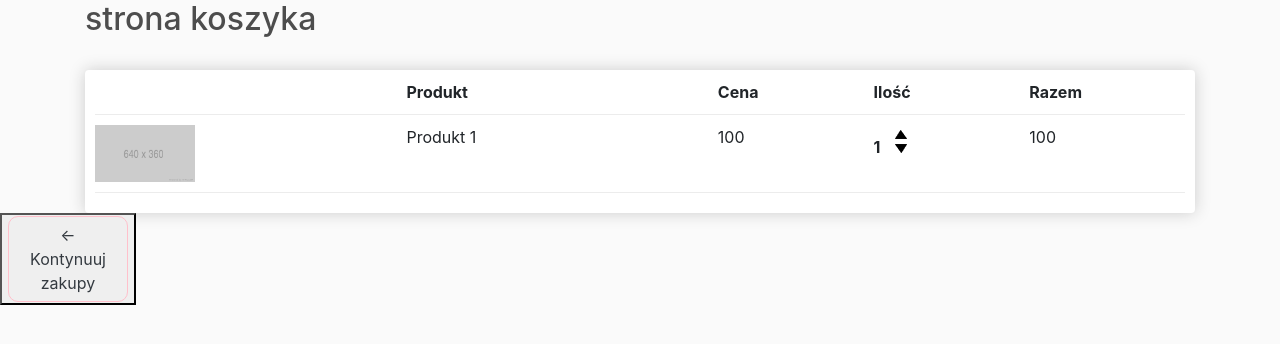
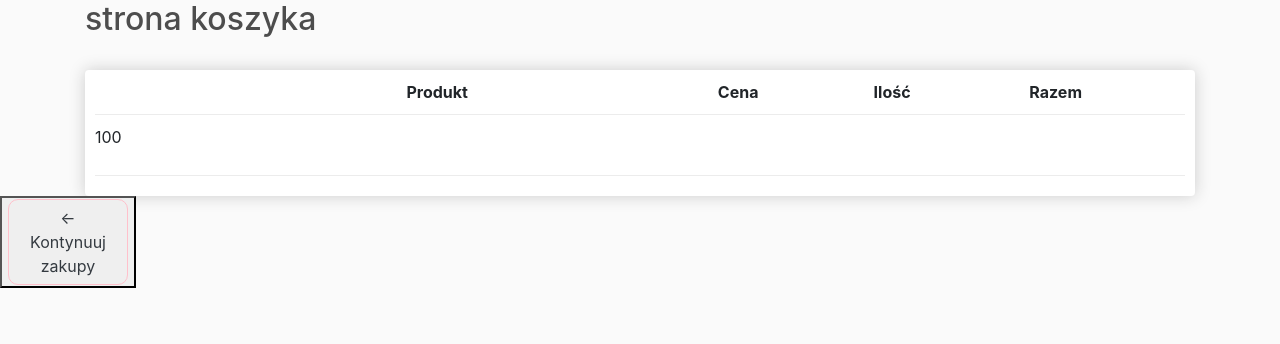
Before and after one commit to ilonakow/ecommerce_shop, a Django app: page /cart/ in a window 1280 px wide. Shown: the part 95-439 px from the top of the page. Run offline with Django 4.2, Linux system fonts and the light colour scheme; some libraries are stand-ins or nearby versions.

Commit message:
change in order model, cart

```diff
--- a/cart/templates/cart/cart_page.html
+++ b/cart/templates/cart/cart_page.html
@@ -6,8 +6,6 @@
 <h2>strona koszyka</h2>
 
 <div class="row">
-
-
 
 
 </div>
@@ -23,24 +21,27 @@
     </div>
 
     <div class="cart-row">
-		<div style="flex:2"><img class="row-image" src="{% static 'images/placeholder.png' %}"></div>
-		<div style="flex:2"><p>Produkt 1</p></div>
-		<div style="flex:1"><p>100</p></div>
+            {% for product in products %}
+            <div style="flex:2"><img class="row-image" src="{{product.imageURL}}></div>
+        <div style="flex:2"><p>{{product.name}}</p></div>
+        <div style="flex:1"><p>{{product.price}}</p></div>
         <div style="flex:1">
-			<p class="quantity">1</p>
+            <p class="quantity">{{product.quantity}}</p>
             <div class="quantity">
                 <img class="chg-quantity" src="{% static  'images/arrow-up.png' %}">
                 <img class="chg-quantity" src="{% static  'images/arrow-down.png' %}">
 
             </div>
         </div>
+    {% endfor %}
+
         <div style="flex:1"><p>100</p></div>
     </div>
 </div>
 </div>
 
 <button>
-				<a  class="btn btn-outline-dark" href="{% url 'shop:category' %}">&#x2190; Kontynuuj zakupy</a>
+    <a class="btn btn-outline-dark" href="{% url 'shop:category' %}">&#x2190; Kontynuuj zakupy</a>
 </button>
 </div>
 {% endblock content %}
--- a/cart/views.py
+++ b/cart/views.py
@@ -1,9 +1,26 @@
 from django.shortcuts import render
-
+from shop.models import *
+from django.shortcuts import render
 # Create your views here.
 
+
 def cart(request):
-    return render(
-        request,
-        'cart/cart_page.html',
-    )
+    products = []
+    if request.method == "POST":
+        data = request.POST
+        if request.user.is_authenticated:
+            order = Order.objects.create(
+                customer=request.user
+            )
+
+
+            order.products.add(...)
+
+
+    elif request.method=="GET":
+
+        return render(
+            request,
+            'cart/cart_page.html',
+            context={'products': products}
+        )
--- a/shop/templates/shop/main.html
+++ b/shop/templates/shop/main.html
@@ -44,7 +44,7 @@
     {% endif %}
 
 
-	     	<a href="#">
+	     	<a href="{% url 'cart:cart' %}">
 	    		<svg xmlns="http://www.w3.org/2000/svg" width="16" height="16" fill="currentColor" class="bi bi-cart3" viewBox="0 0 16 16">
         <path d="M0 1.5A.5.5 0 0 1 .5 1H2a.5.5 0 0 1 .485.379L2.89 3H14.5a.5.5 0 0 1 .49.598l-1 5a.5.5 0 0 1-.465.401l-9.397.472L4.415 11H13a.5.5 0 0 1 0 1H4a.5.5 0 0 1-.491-.408L2.01 3.607 1.61 2H.5a.5.5 0 0 1-.5-.5zM3.102 4l.84 4.479 9.144-.459L13.89 4H3.102zM5 12a2 2 0 1 0 0 4 2 2 0 0 0 0-4zm7 0a2 2 0 1 0 0 4 2 2 0 0 0 0-4zm-7 1a1 1 0 1 1 0 2 1 1 0 0 1 0-2zm7 0a1 1 0 1 1 0 2 1 1 0 0 1 0-2z"/>
                 </svg>
--- a/shop/templates/shop/product_page.html
+++ b/shop/templates/shop/product_page.html
@@ -27,6 +27,7 @@
         {{product.description}}
         </div>
 
+        <a href="{% url 'cart:cart' %}" class="btn btn-warning">Dodaj do koszyka</a>
     </div>
 
 {% endblock content %}
```
Also changed, not shown: shop/models.py (+6 -2 lines), shop/migrations/0005_remove_order_product_remove_order_quantity_orderline_and_more.py (added), shop/static/images/Bialy-t-shirt1.jpg (added). Lines whose indentation alone changed are shown as unchanged.
